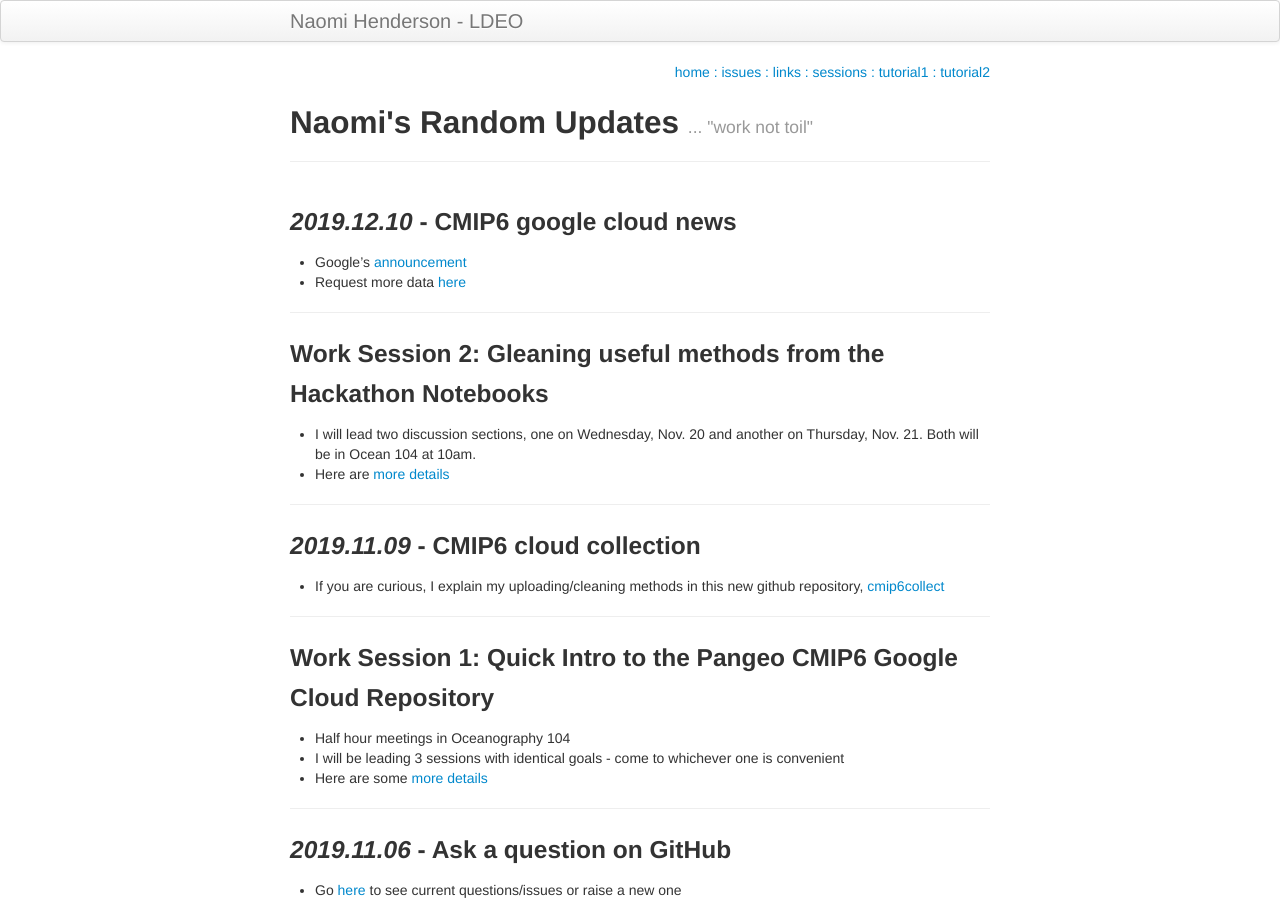
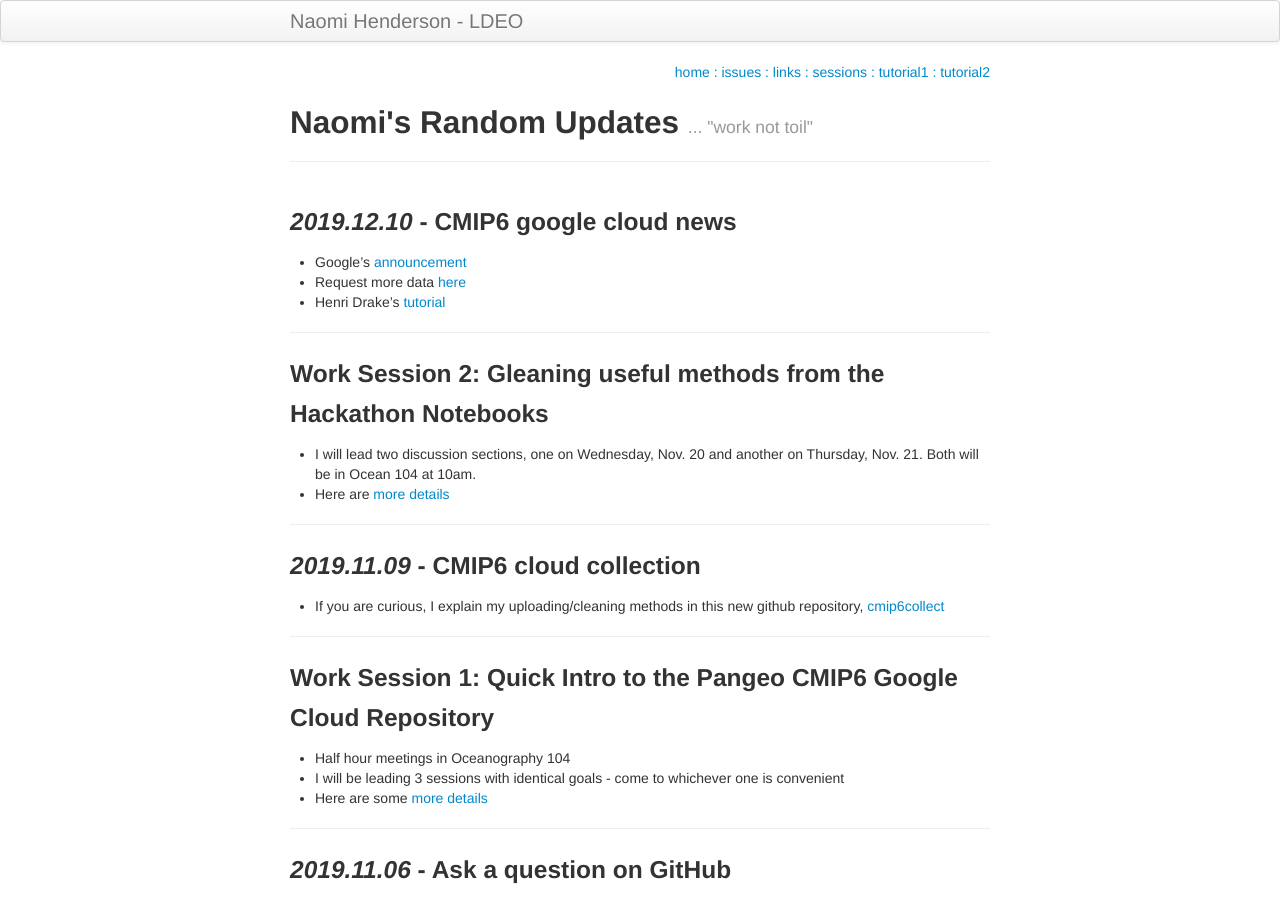
Before and after one commit to naomi-henderson/naomi-henderson.github.io, a Jekyll site: the page built from index.md, in a window 1280 px wide and 900 px high. Built offline with Jekyll 4.4.1, drawn with Linux system fonts in a browser that asks for light colours.

Commit message:
added link to Henri's tutorial

```diff
--- a/index.md
+++ b/index.md
@@ -8,6 +8,7 @@ description: a way to share my current projects
 ### *2019.12.10* - CMIP6 google cloud news
 - Google's [announcement](https://cloud.google.com/blog/products/data-analytics/new-climate-model-data-now-google-public-datasets)
 - Request more data [here](https://docs.google.com/forms/d/e/1FAIpQLScFjA5IddqBs2Rc0xGbzn32NPq12TKr-b-8KGtXWyNDK5sJCg/viewform)
+- Henri Drake's [tutorial](https://github.com/hdrake/cmip6-temperature-demo/)
 
 --------------
 ### Work Session 2: Gleaning useful methods from the Hackathon Notebooks
```
